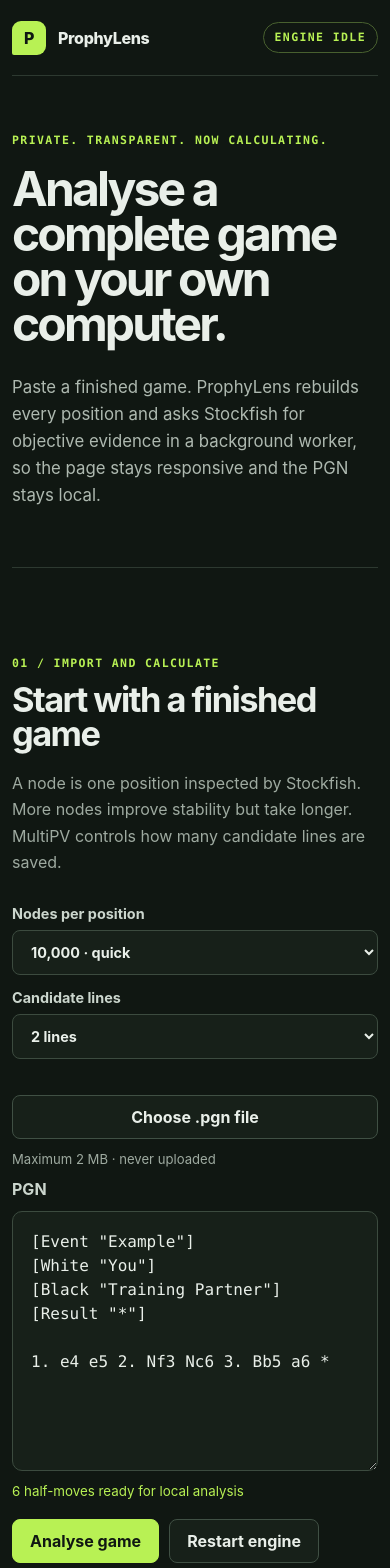
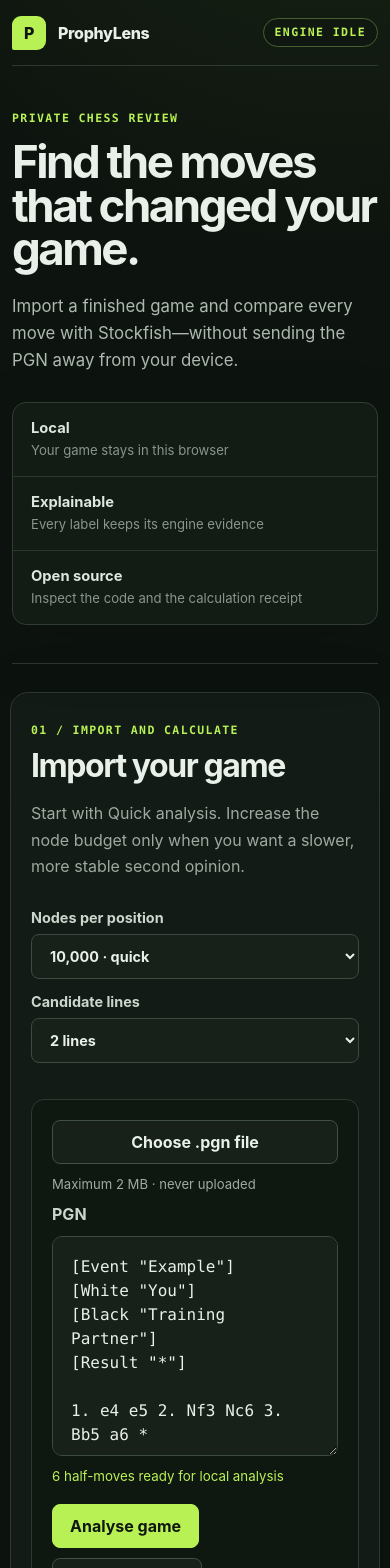
Before and after one commit to Shreyastacky/prophylens, a React (Vite) app in the folder apps/web/: page / in a window 390 px wide. Shown: the top 1568 px of the page. Built offline with nearby package versions, Linux system fonts and the light colour scheme.

Commit message:
feat: focus the game review experience

```diff
--- a/apps/web/src/App.tsx
+++ b/apps/web/src/App.tsx
@@ -1,6 +1,6 @@
 import { type ChangeEvent, useEffect, useMemo, useRef, useState } from 'react';
 
-import { assessMove } from './analysis/classification';
+import { assessMove, type MoveAssessment } from './analysis/classification';
 import { parseGame } from './analysis/pgn';
 import { downloadAnalysis, saveLastAnalysis, sha256 } from './analysis/storage';
 import { StockfishClient } from './analysis/stockfish';
@@ -18,6 +18,7 @@
 const MAX_PGN_FILE_BYTES = 2 * 1024 * 1024;
 
 type EngineStatus = 'idle' | 'loading' | 'ready' | 'analysing' | 'cancelled' | 'complete' | 'error';
+type ReviewFilter = 'all' | 'key';
 
 interface ProgressState {
   completed: number;
@@ -43,6 +44,16 @@
   return labels[status];
 }
 
+function formatLoss(assessment: MoveAssessment): string {
+  return assessment.centipawnLoss === undefined
+    ? 'Mate'
+    : `${(assessment.centipawnLoss / 100).toFixed(2)}`;
+}
+
+function severityScore(assessment: MoveAssessment): number {
+  return assessment.expectedScoreLoss ?? (assessment.centipawnLoss ?? 0) / 1000;
+}
+
 export function App() {
   const [pgn, setPgn] = useState(examplePgn);
   const [settings, setSettings] = useState<AnalysisSettings>({ nodes: 10_000, multiPv: 2 });
@@ -54,6 +65,7 @@
   const [errorMessage, setErrorMessage] = useState<string | null>(null);
   const [fileError, setFileError] = useState<string | null>(null);
   const [importedFileName, setImportedFileName] = useState<string | null>(null);
+  const [reviewFilter, setReviewFilter] = useState<ReviewFilter>('all');
   const [progress, setProgress] = useState<ProgressState>({
     completed: 0,
     total: 0,
@@ -116,6 +128,7 @@
     setResults([]);
     setSelectedPly(null);
     setRun(null);
+    setReviewFilter('all');
     setProgress({ completed: 0, total: 0, nodes: 0, move: '' });
     setStatus(clientRef.current ? 'ready' : 'idle');
   };
@@ -178,6 +191,7 @@
     setResults([]);
     setSelectedPly(null);
     setRun(null);
+    setReviewFilter('all');
     setErrorMessage(null);
     setStatus('loading');
     setProgress({ completed: 0, total: parsed.game.positions.length, nodes: 0, move: '' });
@@ -229,6 +243,13 @@
 
       saveLastAnalysis(finishedRun);
       setRun(finishedRun);
+      const mostCostly = completedResults.reduce<PositionAnalysis | null>((worst, result) => {
+        if (!worst) return result;
+        return severityScore(assessMove(result)) > severityScore(assessMove(worst))
+          ? result
+          : worst;
+      }, null);
+      setSelectedPly(mostCostly?.ply ?? null);
       setStatus('complete');
     } catch (error) {
       if (error instanceof DOMException && error.name === 'AbortError') {
@@ -249,11 +270,42 @@
       100
     : 0;
 
+  const reviewedResults = useMemo(
+    () => results.map((result) => ({ result, assessment: assessMove(result) })),
+    [results],
+  );
+  const keyReviews = reviewedResults.filter(
+    ({ assessment }) => assessment.label !== 'Best' && assessment.label !== 'Good',
+  );
+  const visibleReviews = reviewFilter === 'key' ? keyReviews : reviewedResults;
   const selectedIndex = Math.max(
     0,
-    results.findIndex((result) => result.ply === selectedPly),
+    visibleReviews.findIndex(({ result }) => result.ply === selectedPly),
   );
-  const selectedResult = results[selectedIndex] ?? null;
+  const selectedReview = visibleReviews[selectedIndex] ?? null;
+  const selectedResult = selectedReview?.result ?? null;
+  const averageLoss =
+    reviewedResults.length === 0
+      ? 0
+      : reviewedResults.reduce(
+          (total, { assessment }) => total + (assessment.centipawnLoss ?? 0),
+          0,
+        ) / reviewedResults.length;
+  const largestLoss = reviewedResults.reduce<(typeof reviewedResults)[number] | null>(
+    (largest, review) =>
+      !largest || severityScore(review.assessment) > severityScore(largest.assessment)
+        ? review
+        : largest,
+    null,
+  );
+
+  const changeReviewFilter = (filter: ReviewFilter) => {
+    setReviewFilter(filter);
+    const nextReviews = filter === 'key' ? keyReviews : reviewedResults;
+    if (!nextReviews.some(({ result }) => result.ply === selectedPly)) {
+      setSelectedPly(nextReviews[0]?.result.ply ?? null);
+    }
+  };
 
   return (
     <main>
@@ -268,21 +320,37 @@
       </nav>
 
       <section className="hero" id="top">
-        <div className="eyebrow">PRIVATE. TRANSPARENT. NOW CALCULATING.</div>
-        <h1>Analyse a complete game on your own computer.</h1>
+        <div className="hero-copy">
+          <div className="eyebrow">PRIVATE CHESS REVIEW</div>
+          <h1>Find the moves that changed your game.</h1>
           <p>
-          Paste a finished game. ProphyLens rebuilds every position and asks Stockfish for objective
-          evidence in a background worker, so the page stays responsive and the PGN stays local.
+            Import a finished game and compare every move with Stockfish—without sending the PGN
+            away from your device.
           </p>
+        </div>
+        <div className="hero-proof" aria-label="Product principles">
+          <div>
+            <strong>Local</strong>
+            <span>Your game stays in this browser</span>
+          </div>
+          <div>
+            <strong>Explainable</strong>
+            <span>Every label keeps its engine evidence</span>
+          </div>
+          <div>
+            <strong>Open source</strong>
+            <span>Inspect the code and the calculation receipt</span>
+          </div>
+        </div>
       </section>
 
       <section className="workspace" aria-labelledby="import-heading">
         <div>
           <p className="step">01 / IMPORT AND CALCULATE</p>
-          <h2 id="import-heading">Start with a finished game</h2>
+          <h2 id="import-heading">Import your game</h2>
           <p className="muted">
-            A node is one position inspected by Stockfish. More nodes improve stability but take
-            longer. MultiPV controls how many candidate lines are saved.
+            Start with Quick analysis. Increase the node budget only when you want a slower, more
+            stable second opinion.
           </p>
 
           <div className="settings" aria-label="Analysis settings">
@@ -419,20 +487,63 @@
             No engine evidence yet. Analyse the sample game above to start.
           </p>
         ) : (
+          <>
+            <div className="review-summary" aria-label="Analysis summary">
+              <article>
+                <span>Key moments</span>
+                <strong>{keyReviews.length}</strong>
+                <small>Inaccuracies, mistakes and blunders</small>
+              </article>
+              <article>
+                <span>Average loss</span>
+                <strong>{(averageLoss / 100).toFixed(2)}</strong>
+                <small>Pawns lost per move</small>
+              </article>
+              <article>
+                <span>Biggest miss</span>
+                <strong>{largestLoss?.result.san ?? '—'}</strong>
+                <small>
+                  {largestLoss ? `${formatLoss(largestLoss.assessment)} pawns` : 'No result yet'}
+                </small>
+              </article>
+            </div>
+
+            <div className="review-toolbar">
+              <div className="segmented-control" aria-label="Move filter">
+                <button
+                  aria-pressed={reviewFilter === 'all'}
+                  onClick={() => changeReviewFilter('all')}
+                >
+                  All moves <span>{reviewedResults.length}</span>
+                </button>
+                <button
+                  aria-pressed={reviewFilter === 'key'}
+                  onClick={() => changeReviewFilter('key')}
+                  disabled={keyReviews.length === 0}
+                >
+                  Key moments <span>{keyReviews.length}</span>
+                </button>
+              </div>
+              <span>{visibleReviews.length} moves shown</span>
+            </div>
+
             <div className="review-layout">
               {selectedResult && (
                 <Chessboard
                   result={selectedResult}
-                assessment={assessMove(selectedResult)}
+                  assessment={selectedReview!.assessment}
                   canGoPrevious={selectedIndex > 0}
-                canGoNext={selectedIndex < results.length - 1}
-                onPrevious={() => setSelectedPly(results[selectedIndex - 1]?.ply ?? selectedPly)}
-                onNext={() => setSelectedPly(results[selectedIndex + 1]?.ply ?? selectedPly)}
+                  canGoNext={selectedIndex < visibleReviews.length - 1}
+                  onPrevious={() =>
+                    setSelectedPly(visibleReviews[selectedIndex - 1]?.result.ply ?? selectedPly)
+                  }
+                  onNext={() =>
+                    setSelectedPly(visibleReviews[selectedIndex + 1]?.result.ply ?? selectedPly)
+                  }
                 />
               )}
               <div className="result-list" aria-label="Analysed moves">
-              {results.map((result) => {
-                const assessment = assessMove(result);
+                {visibleReviews.map(({ result, assessment }) => {
                   return (
                     <button
                       className={`result-row ${selectedResult?.ply === result.ply ? 'result-selected' : ''}`}
@@ -451,11 +562,7 @@
                       </div>
                       <div>
                         <small>Loss</small>
-                      <strong className="evaluation">
-                        {assessment.centipawnLoss === undefined
-                          ? 'Mate'
-                          : `${(assessment.centipawnLoss / 100).toFixed(2)}`}
-                      </strong>
+                        <strong className="evaluation">{formatLoss(assessment)}</strong>
                       </div>
                       <div>
                         <small>Better move</small>
@@ -466,6 +573,7 @@
                 })}
               </div>
             </div>
+          </>
         )}
 
         {run && (
--- a/apps/web/src/styles.css
+++ b/apps/web/src/styles.css
@@ -1,6 +1,7 @@
 :root {
   color: #e9efe9;
-  background: #101712;
+  background:
+    radial-gradient(circle at 85% -10%, rgb(184 241 84 / 0.08), transparent 32rem), #0d140f;
   font-family:
     Inter,
     ui-sans-serif,
@@ -41,11 +42,11 @@
 }
 
 main {
-  width: min(1180px, calc(100% - 40px));
+  width: min(1240px, calc(100% - 40px));
   margin: 0 auto;
 }
 .nav {
-  min-height: 76px;
+  min-height: 66px;
   display: flex;
   align-items: center;
   justify-content: space-between;
@@ -81,7 +82,8 @@
   text-transform: uppercase;
 }
 .status {
-  padding: 8px 11px;
+  padding: 7px 11px;
+  background: rgb(16 23 18 / 0.76);
   border: 1px solid #48602f;
   border-radius: 999px;
 }
@@ -95,37 +97,69 @@
 }
 
 .hero {
-  padding: 96px 0 76px;
+  display: grid;
+  grid-template-columns: minmax(0, 1.4fr) minmax(280px, 0.6fr);
+  gap: 72px;
+  align-items: end;
+  padding: 64px 0 52px;
   border-bottom: 1px solid #2d3930;
 }
 .hero h1 {
-  max-width: 980px;
-  margin: 18px 0 28px;
-  font-size: clamp(3rem, 7vw, 6.6rem);
-  line-height: 0.94;
-  letter-spacing: -0.06em;
+  max-width: 820px;
+  margin: 14px 0 22px;
+  font-size: clamp(2.85rem, 5.7vw, 5.35rem);
+  line-height: 0.96;
+  letter-spacing: -0.055em;
   font-weight: 720;
 }
-.hero > p,
+.hero-copy > p,
 .next-layer > p {
-  max-width: 780px;
+  max-width: 700px;
   margin: 0;
   color: #aeb9b0;
   font-size: clamp(1.05rem, 2vw, 1.3rem);
   line-height: 1.6;
 }
+.hero-proof {
+  display: grid;
+  border: 1px solid #2f3d33;
+  border-radius: 14px;
+  background: rgb(20 30 23 / 0.78);
+  box-shadow: 0 20px 70px rgb(0 0 0 / 0.14);
+}
+.hero-proof > div {
+  display: grid;
+  gap: 4px;
+  padding: 16px 18px;
+}
+.hero-proof > div + div {
+  border-top: 1px solid #2b382e;
+}
+.hero-proof strong {
+  color: #dce8dd;
+  font-size: 0.92rem;
+}
+.hero-proof span {
+  color: #89968c;
+  font-size: 0.82rem;
+  line-height: 1.45;
+}
 
 .workspace {
   display: grid;
-  grid-template-columns: minmax(0, 0.78fr) minmax(380px, 1.22fr);
-  gap: 64px;
-  padding: 78px 0;
-  border-bottom: 1px solid #2d3930;
+  grid-template-columns: minmax(0, 0.72fr) minmax(400px, 1.28fr);
+  gap: 48px;
+  margin-top: 28px;
+  padding: 38px;
+  background: #121b15;
+  border: 1px solid #2d3930;
+  border-radius: 18px;
+  box-shadow: 0 24px 80px rgb(0 0 0 / 0.16);
 }
 h2 {
   max-width: 760px;
   margin: 12px 0 18px;
-  font-size: clamp(2.15rem, 4vw, 4.2rem);
+  font-size: clamp(2rem, 3.6vw, 3.65rem);
   line-height: 1;
   letter-spacing: -0.045em;
 }
@@ -157,6 +191,12 @@
 .pgn-field {
   display: grid;
   gap: 12px;
+}
+.import-panel {
+  padding: 20px;
+  background: #0f1711;
+  border: 1px solid #2d3930;
+  border-radius: 13px;
 }
 .file-import {
   display: flex;
@@ -196,7 +236,7 @@
 }
 textarea {
   width: 100%;
-  min-height: 260px;
+  min-height: 220px;
   resize: vertical;
   padding: 18px;
   color: #e9efe9;
@@ -230,6 +270,10 @@
   padding: 0 17px;
   border-radius: 8px;
   font-weight: 750;
+  transition:
+    border-color 140ms ease,
+    background-color 140ms ease,
+    transform 140ms ease;
 }
 .primary-button {
   color: #101712;
@@ -240,6 +284,17 @@
   color: #e9efe9;
   background: #172019;
   border: 1px solid #405044;
+}
+.primary-button:hover:not(:disabled),
+.secondary-button:hover:not(:disabled) {
+  transform: translateY(-1px);
+}
+.primary-button:hover:not(:disabled) {
+  background: #c5ff63;
+}
+.secondary-button:hover:not(:disabled) {
+  background: #1c281f;
+  border-color: #65766a;
 }
 
 .progress-panel,
@@ -271,8 +326,68 @@
 }
 
 .results {
-  padding: 78px 0;
+  padding: 72px 0;
   border-bottom: 1px solid #2d3930;
+}
+.review-summary {
+  display: grid;
+  grid-template-columns: repeat(3, 1fr);
+  gap: 12px;
+  margin-top: 30px;
+}
+.review-summary article {
+  display: grid;
+  gap: 5px;
+  padding: 17px 18px;
+  background: #131d16;
+  border: 1px solid #2d3930;
+  border-radius: 11px;
+}
+.review-summary span,
+.review-summary small {
+  color: #849087;
+  font-size: 0.76rem;
+}
+.review-summary strong {
+  color: #e9efe9;
+  font-size: 1.55rem;
+  letter-spacing: -0.035em;
+}
+.review-toolbar {
+  display: flex;
+  align-items: center;
+  justify-content: space-between;
+  gap: 18px;
+  margin-top: 20px;
+}
+.review-toolbar > span {
+  color: #849087;
+  font-size: 0.8rem;
+}
+.segmented-control {
+  display: inline-flex;
+  gap: 4px;
+  padding: 4px;
+  background: #111a14;
+  border: 1px solid #2d3930;
+  border-radius: 10px;
+}
+.segmented-control button {
+  padding: 8px 12px;
+  color: #9eaaa0;
+  background: transparent;
+  border: 0;
+  border-radius: 7px;
+  font-size: 0.82rem;
+  font-weight: 720;
+}
+.segmented-control button[aria-pressed='true'] {
+  color: #101712;
+  background: #b8f154;
+}
+.segmented-control button span {
+  margin-left: 5px;
+  opacity: 0.68;
 }
 .results-header {
   display: flex;
@@ -297,7 +412,7 @@
   grid-template-columns: minmax(330px, 0.9fr) minmax(0, 1.1fr);
   gap: 34px;
   align-items: start;
-  margin-top: 36px;
+  margin-top: 18px;
 }
 .review-layout .result-list {
   max-height: 720px;
@@ -310,7 +425,8 @@
   overflow: hidden;
   background: #172019;
   border: 1px solid #344238;
-  border-radius: 12px;
+  border-radius: 14px;
+  box-shadow: 0 18px 64px rgb(0 0 0 / 0.18);
 }
 .chessboard {
   display: grid;
@@ -434,7 +550,7 @@
   gap: 18px;
   align-items: center;
   padding: 17px 19px;
-  background: #172019;
+  background: #131d16;
   border: 1px solid #2d3930;
   border-radius: 9px;
   width: 100%;
@@ -446,6 +562,9 @@
 .result-selected {
   border-color: #71963e;
   background: #1c281e;
+}
+.result-selected {
+  box-shadow: inset 3px 0 #b8f154;
 }
 .result-row small {
   display: block;
@@ -520,11 +639,14 @@
 
 @media (max-width: 840px) {
   .hero {
-    padding-top: 72px;
+    grid-template-columns: 1fr;
+    gap: 28px;
+    padding-top: 54px;
   }
   .workspace {
     grid-template-columns: 1fr;
     gap: 36px;
+    padding: 28px;
   }
   .review-layout {
     grid-template-columns: 1fr;
@@ -547,7 +669,11 @@
     width: min(100% - 24px, 1180px);
   }
   .hero {
-    padding: 58px 0;
+    padding: 46px 0 38px;
+  }
+  .workspace {
+    margin-inline: -2px;
+    padding: 20px;
   }
   .file-import {
     align-items: stretch;
@@ -556,6 +682,17 @@
   .results-header {
     align-items: stretch;
     flex-direction: column;
+  }
+  .review-summary {
+    grid-template-columns: 1fr;
+  }
+  .review-toolbar {
+    align-items: stretch;
+    flex-direction: column;
+  }
+  .segmented-control {
+    display: grid;
+    grid-template-columns: 1fr 1fr;
   }
   .result-row {
     grid-template-columns: 1fr 1fr;
```
Also changed, not shown: 1 other file (tests, documents, lock files or other folders). Lines whose indentation alone changed are shown as unchanged.
